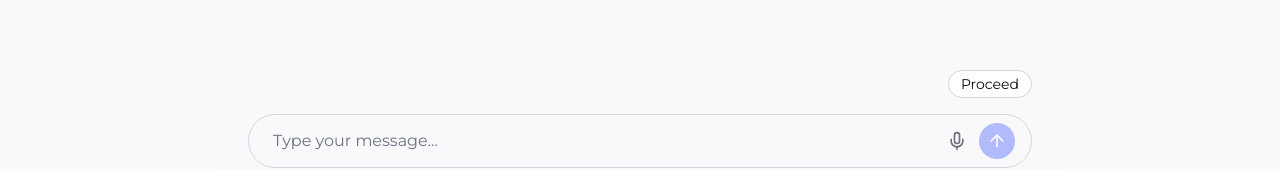
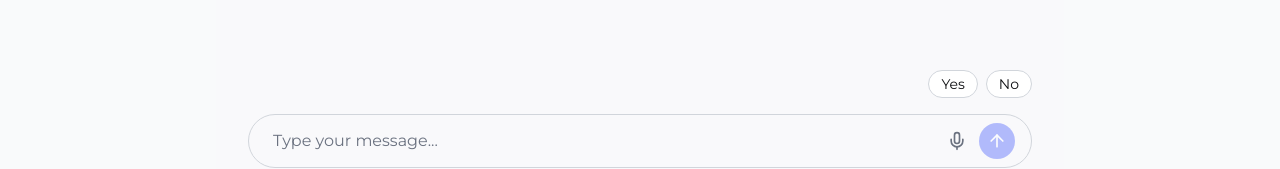
Before and after one commit to sqit-sqit/coach-frontend, a Next.js app: page /values/chat in a window 1280 px wide. Shown: the part 632-801 px from the top of the page. Built offline with nearby package versions, Linux system fonts and the light colour scheme; no server answers.

Commit message:
yes/no chips in value chat

```diff
--- a/src/app/values/chat/page.js
+++ b/src/app/values/chat/page.js
@@ -90,24 +90,51 @@ export default function ValuesChatPage() {
   // Po Welcome = user odpowiedział + AI przeszło do sekcji 2 (Meaning) = messages.length >= 4
   const isInWelcomeSection = chatMode === "chat" && messages.length < 4;
 
+  // 🔹 Wykryj czy jesteśmy w sekcji Welcome w trybie reflect
+  // Reflect Welcome = pierwsza wiadomość AI w trybie reflect, user jeszcze nie odpowiedział
+  // Sprawdź czy ostatnia wiadomość to assistant i czy to pierwsza wiadomość w trybie reflect
+  // W trybie reflect, po "Go to the next step" dodawana jest nowa wiadomość AI
+  const isInReflectWelcomeSection = chatMode === "reflect" &&
+    messages.length > 0 &&
+    messages[messages.length - 1].role === "assistant" &&
+    messages[messages.length - 1].content.includes("Every reflection deepens awareness");
+
+
   const quickTips = [
     // 🔹 HIDDEN for V1 - will be useful in future versions
     // {
     //   label: "Quick tips",
     //   onClick: () => handleSendMessage("Can you give me some quick tips about working with this value?"),
     // },
-    // Hide "Proceed" button if summary has been generated
-    ...(sessionSummary ? [] : [{
+    // Hide chips if summary has been generated
+    ...(sessionSummary ? [] : [
+      // Show Yes/No chips in welcome sections (both chat and reflect)
+      ...(isInWelcomeSection || isInReflectWelcomeSection ? [
+        {
+          label: "Yes",
+          onClick: () => {
+            console.log("Yes clicked - sending as user message");
+            // Send "Yes" as if user typed it in input
+            handleSendMessage("Yes");
+          },
+        },
+        {
+          label: "No",
+          onClick: () => {
+            console.log("No clicked - skip to summary");
+            // Skip to summary (same as old Proceed behavior)
+            handleGenerateSummary();
+          },
+        }
+      ] : [
+        // After welcome sections, show single "Proceed" chip
+        {
           label: "Proceed",
           onClick: () => {
-        console.log("Proceed clicked, chatMode:", chatMode, "isInWelcome:", isInWelcomeSection);
-        // W sekcji Welcome → Skip to reflection
+            console.log("Proceed clicked, chatMode:", chatMode, "isInWelcome:", isInWelcomeSection, "isInReflectWelcome:", isInReflectWelcomeSection);
             // Po sekcji Welcome (w chat) → Go to reflection (reflect mode)
             // W reflect mode → Generate summary
-        if (isInWelcomeSection) {
-          // Skip całego chat, idź do refleksji
-          handleGenerateSummary();
-        } else if (chatMode === "chat") {
+            if (chatMode === "chat") {
               // Przejdź z chat do reflect
               handleJumpToSummary();
             } else {
@@ -115,15 +142,17 @@ export default function ValuesChatPage() {
               handleGenerateSummary();
             }
           },
-    }]),
+        }
+      ])
+    ]),
   ];
 
   // 🔹 Obsługa przejścia do summary
   const handleJumpToSummary = async () => {
     console.log("handleJumpToSummary called, switching to reflect mode");
 
-    // Dodaj wiadomość użytkownika "Go to the next step"
-    const userMessage = { role: "user", content: "Go to the next step" };
+    // Dodaj wiadomość użytkownika "No, go to the next step"
+    const userMessage = { role: "user", content: "No, go to the next step" };
     setMessages(prev => [...prev, userMessage]);
 
     // Przełącz tryb na "reflect"
@@ -137,14 +166,14 @@ export default function ValuesChatPage() {
   const handleGenerateSummary = async () => {
     if (isStreaming || !userId) return; // Prevent concurrent requests or if no user ID
 
-    // Dodaj wiadomość użytkownika "Jump to summary"
-    const userMessage = { role: "user", content: "Jump to summary" };
+    // Dodaj wiadomość użytkownika "No, jump to summary"
+    const userMessage = { role: "user", content: "No, jump to summary" };
     const summaryPlaceholder = { role: "assistant", content: "", isGenerating: true };
     setMessages(prev => [...prev, userMessage, summaryPlaceholder]);
     setIsStreaming(true);
 
     try {
-      // Podziel historię na chat i reflection (bez ostatnich 2 wiadomości: "Jump to summary" i placeholder)
+      // Podziel historię na chat i reflection (bez ostatnich 2 wiadomości: "No, jump to summary" i placeholder)
       const messagesForHistory = messages.slice(0, -2);
       const chatHistory = [];
       const reflectionHistory = [];
```
Lines whose indentation alone changed are shown as unchanged.
